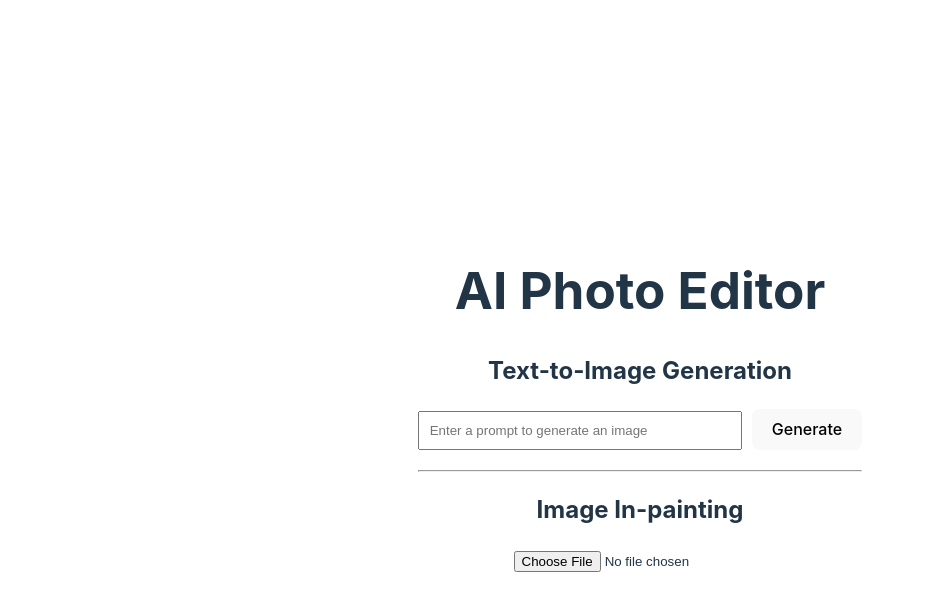
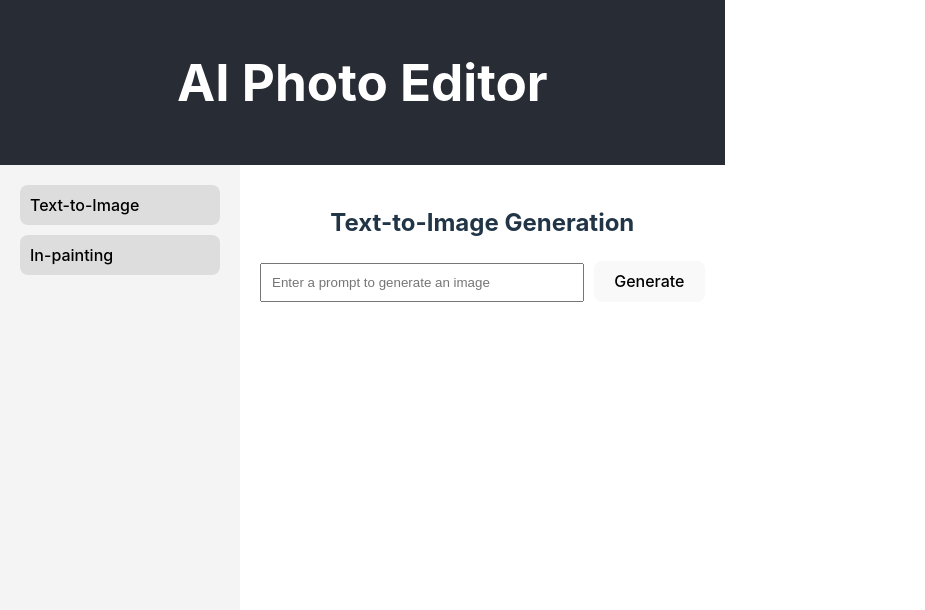
Before and after one commit to aithunderbolt/nano-banana-3, a React (Vite) app in the folder client/: page / in a window 1280 px wide. Shown: the top 610 px of the page, without its empty margins (0-925 px from the left). Built offline with nearby package versions, Linux system fonts and the light colour scheme.

Commit message:
UI improved

```diff
--- a/client/src/App.css
+++ b/client/src/App.css
@@ -1,45 +1,75 @@
-#root {
-  max-width: 1280px;
-  margin: 0 auto;
-  padding: 2rem;
+.App {
   text-align: center;
 }
 
-.logo {
-  height: 6em;
-  padding: 1.5em;
-  will-change: filter;
-  transition: filter 300ms;
-}
-.logo:hover {
-  filter: drop-shadow(0 0 2em #646cffaa);
-}
-.logo.react:hover {
-  filter: drop-shadow(0 0 2em #61dafbaa);
+.App-header {
+  background-color: #282c34;
+  padding: 20px;
+  color: white;
 }
 
-@keyframes logo-spin {
-  from {
-    transform: rotate(0deg);
-  }
-  to {
-    transform: rotate(360deg);
-  }
+.main-content {
+  display: flex;
 }
 
-@media (prefers-reduced-motion: no-preference) {
-  a:nth-of-type(2) .logo {
-    animation: logo-spin infinite 20s linear;
-  }
+.sidebar {
+  width: 200px;
+  background-color: #f4f4f4;
+  padding: 20px;
+  height: 100vh;
+  display: flex;
+  flex-direction: column;
 }
 
-.card {
-  padding: 2em;
+.sidebar button {
+  display: block;
+  width: 100%;
+  padding: 10px;
+  margin-bottom: 10px;
+  border: none;
+  background-color: #ddd;
+  cursor: pointer;
+  text-align: left;
 }
 
-.read-the-docs {
-  color: #888;
+.sidebar button:hover {
+  background-color: #ccc;
 }
+
+.content {
+  flex-grow: 1;
+  padding: 20px;
+}
+
+.feature {
+  margin-bottom: 40px;
+}
+
+.prompt-container, .inpainting-container {
+  margin-top: 20px;
+}
+
+input[type="text"], input[type="file"] {
+  padding: 10px;
+  margin-right: 10px;
+  width: 300px;
+}
+
+.image-container {
+  margin-top: 20px;
+  border: 1px solid #ddd;
+  padding: 10px;
+}
+
+.image-container img {
+  max-width: 100%;
+  height: auto;
+}
+
+.error {
+  color: red;
+}
+
 
 .prompt-container {
   margin: 20px 0;
--- a/client/src/App.jsx
+++ b/client/src/App.jsx
@@ -1,35 +1,21 @@
 import React, { useState } from 'react';
 import './App.css';
+import Sidebar from './components/Sidebar';
+import TextToImage from './components/TextToImage';
 import Inpainting from './components/Inpainting';
 
 function App() {
-  const [prompt, setPrompt] = useState('');
-  const [imageUrl, setImageUrl] = useState('');
-  const [loading, setLoading] = useState(false);
-  const [error, setError] = useState(null);
+  const [activeFeature, setActiveFeature] = useState('text-to-image');
 
-  const generateImage = async () => {
-    setLoading(true);
-    setError(null);
-    try {
-      const response = await fetch('http://localhost:5000/api/generate-image', {
-        method: 'POST',
-        headers: {
-          'Content-Type': 'application/json',
-        },
-        body: JSON.stringify({ prompt }),
-      });
-
-      if (!response.ok) {
-        throw new Error('Failed to generate image');
-      }
-
-      const data = await response.json();
-      setImageUrl(data.imageUrl);
-    } catch (err) {
-      setError(err.message);
+  const renderFeature = () => {
+    switch (activeFeature) {
+      case 'text-to-image':
+        return <TextToImage />;
+      case 'inpainting':
+        return <Inpainting />;
+      default:
+        return <TextToImage />;
     }
-    setLoading(false);
   };
 
   return (
@@ -37,30 +23,12 @@ function App() {
       <header className="App-header">
         <h1>AI Photo Editor</h1>
       </header>
-      <main>
-        <div className="feature">
-          <h2>Text-to-Image Generation</h2>
-          <div className="prompt-container">
-            <input
-              type="text"
-              value={prompt}
-              onChange={(e) => setPrompt(e.target.value)}
-              placeholder="Enter a prompt to generate an image"
-            />
-            <button onClick={generateImage} disabled={loading}>
-              {loading ? 'Generating...' : 'Generate'}
-            </button>
-          </div>
-          {error && <p className="error">{error}</p>}
-          {imageUrl && (
-            <div className="image-container">
-              <img src={imageUrl} alt="Generated" />
-            </div>
-          )}
-        </div>
-        <hr />
-        <Inpainting />
-      </main>
+      <div className="main-content">
+        <Sidebar onSelectFeature={setActiveFeature} />
+        <main className="content">
+          {renderFeature()}
+        </main>
+      </div>
     </div>
   );
 }
--- /dev/null
+++ b/client/src/components/Sidebar.jsx
@@ -0,0 +1,16 @@
+import React from 'react';
+
+const Sidebar = ({ onSelectFeature }) => {
+  return (
+    <div className="sidebar">
+      <button onClick={() => onSelectFeature('text-to-image')}>
+        Text-to-Image
+      </button>
+      <button onClick={() => onSelectFeature('inpainting')}>
+        In-painting
+      </button>
+    </div>
+  );
+};
+
+export default Sidebar;
--- /dev/null
+++ b/client/src/components/TextToImage.jsx
@@ -0,0 +1,58 @@
+import React, { useState } from 'react';
+
+const TextToImage = () => {
+  const [prompt, setPrompt] = useState('');
+  const [imageUrl, setImageUrl] = useState('');
+  const [loading, setLoading] = useState(false);
+  const [error, setError] = useState(null);
+
+  const generateImage = async () => {
+    setLoading(true);
+    setError(null);
+    try {
+      const response = await fetch('http://localhost:5000/api/generate-image', {
+        method: 'POST',
+        headers: {
+          'Content-Type': 'application/json',
+        },
+        body: JSON.stringify({ prompt }),
+      });
+
+      const data = await response.json();
+
+      if (!response.ok) {
+        throw new Error(data.message || 'Failed to generate image');
+      }
+
+      setImageUrl(data.imageUrl);
+    } catch (err) {
+      setError(err.message);
+    }
+    setLoading(false);
+  };
+
+  return (
+    <div className="feature">
+      <h2>Text-to-Image Generation</h2>
+      <div className="prompt-container">
+        <input
+          type="text"
+          value={prompt}
+          onChange={(e) => setPrompt(e.target.value)}
+          placeholder="Enter a prompt to generate an image"
+        />
+        <button onClick={generateImage} disabled={loading}>
+          {loading ? 'Generating...' : 'Generate'}
+        </button>
+      </div>
+      {error && <p className="error">{error}</p>}
+      {imageUrl && (
+        <div className="image-container">
+          <img src={imageUrl} alt="Generated" />
+        </div>
+      )}
+    </div>
+  );
+};
+
+export default TextToImage;
```
Also changed, not shown: 1 other file (tests, documents, lock files or other folders).
